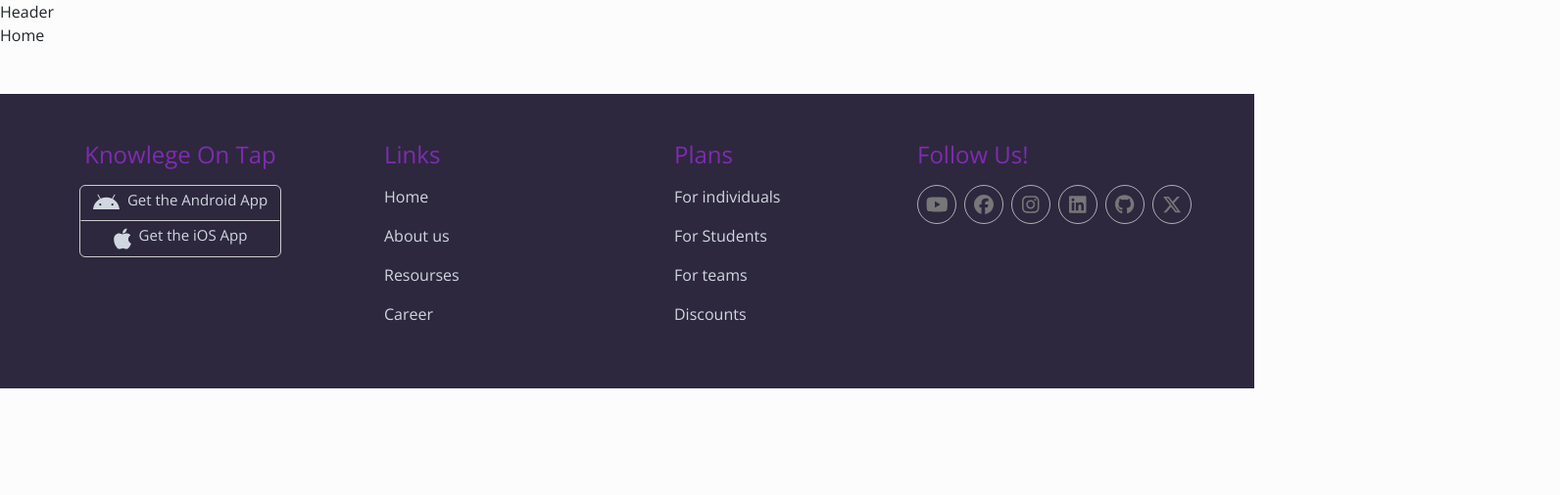
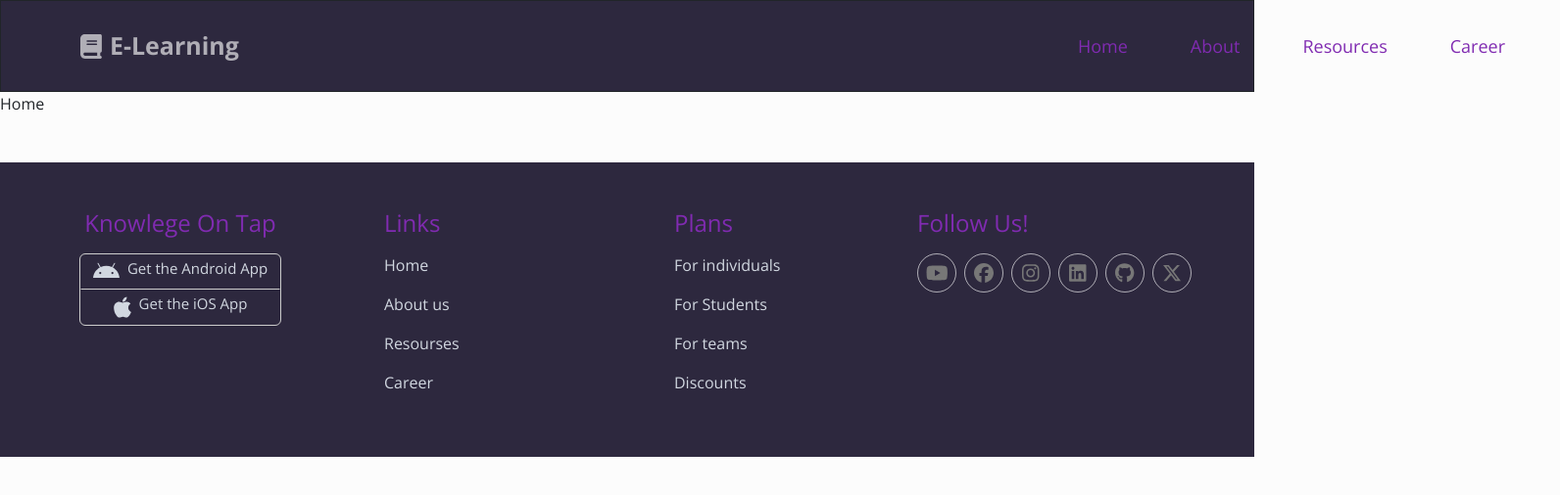
Before and after one commit to reshmaps156/React-E-Learning-App, a React (Vite) app: page / in a window 1280 px wide. Shown: the top 506 px of the page at 98% size, 1592 px wide, since content can reach past the window. Built offline with nearby package versions, Linux system fonts and the light colour scheme.

Commit message:
navbar changes

```diff
--- a/src/components/layout/header/Header.jsx
+++ b/src/components/layout/header/Header.jsx
@@ -1,8 +1,34 @@
+import { faBook } from '@fortawesome/free-solid-svg-icons';
+import { FontAwesomeIcon } from '@fortawesome/react-fontawesome';
 import React from 'react'
+import Container from 'react-bootstrap/Container';
+import Nav from 'react-bootstrap/Nav';
+import Navbar from 'react-bootstrap/Navbar';
+import NavDropdown from 'react-bootstrap/NavDropdown';
 
 function Header() {
   return (
-    <div>Header</div>
+    <Navbar expand="lg" style={{backgroundColor:'#2D283E'}} className='p-3'>
+      <Container>
+      <Navbar.Brand href="#home" className='me-5'>
+        <div style={{fontWeight:'bold' , color:'rgba(255, 255, 255, 0.625)',fontSize:'25px'}}>
+        <FontAwesomeIcon icon={faBook} className='me-2'/>
+        E-Learning
+        </div>
+          </Navbar.Brand>
+        <Navbar.Toggle aria-controls="basic-navbar-nav" />
+        <Navbar.Collapse id="basic-navbar-nav">
+          <Nav className="me-auto" style={{marginLeft:'100vh',color:'#802BB1'}}>
+            <Nav.Link href="#home" className='me-5' style={{color:'#802BB1',fontSize:'18px'}}>Home</Nav.Link>
+            <Nav.Link href="#link" className='me-5' style={{color:'#802BB1',fontSize:'18px'}}>About</Nav.Link>
+            <Nav.Link href="#link" className='me-5' style={{color:'#802BB1',fontSize:'18px'}}>Resources</Nav.Link>
+            <Nav.Link href="#link" className='me-5' style={{color:'#802BB1',fontSize:'18px'}}>Career</Nav.Link>
+
+
+          </Nav>
+        </Navbar.Collapse>
+      </Container>
+    </Navbar>
   )
 }
 
```
